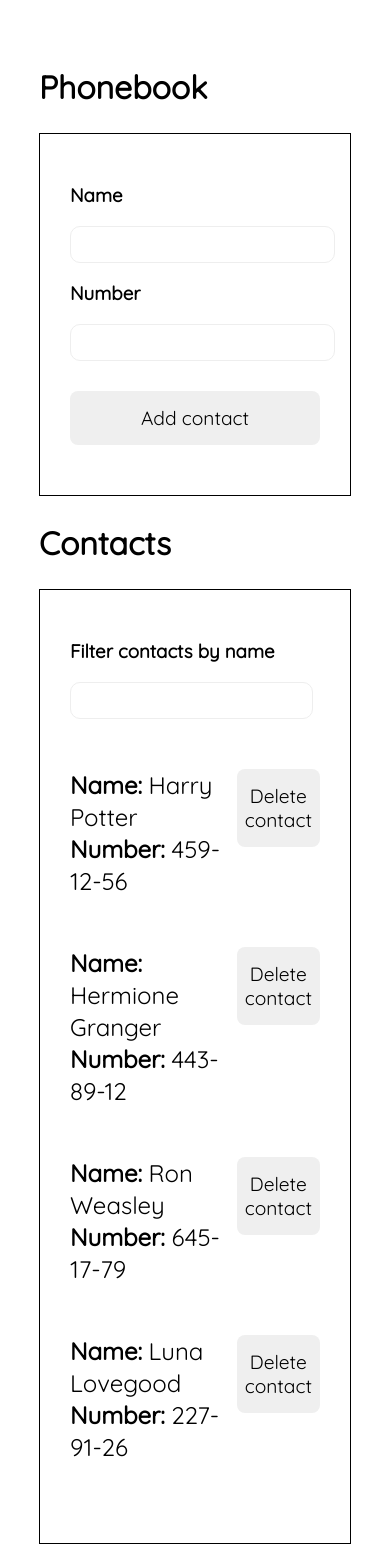
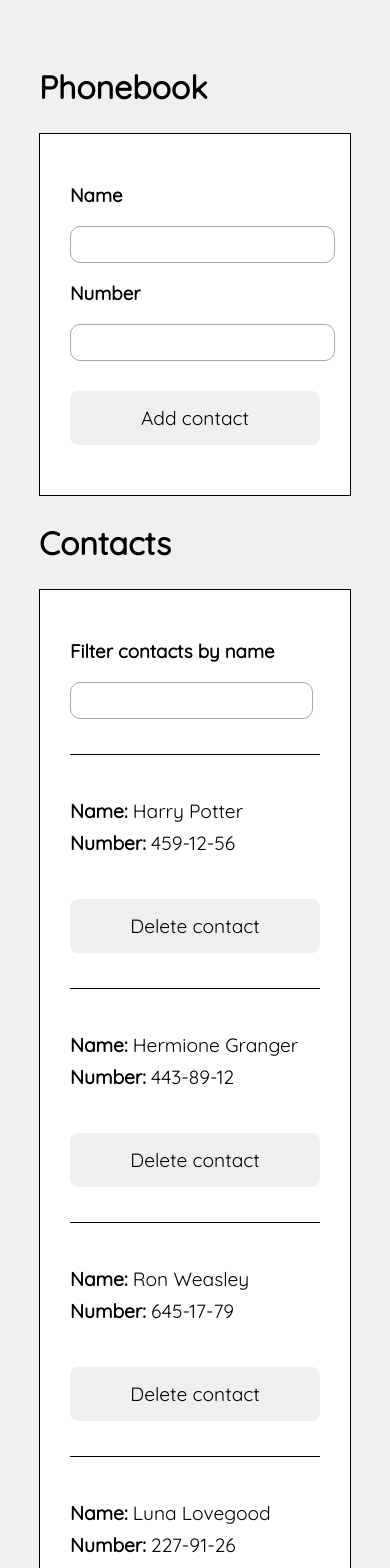
Before and after one commit to Zuza29/goit-react-hw-02-phonebook, a React (Create React App) app: page / in a window 390 px wide. Shown: the top 1568 px of the page. Built offline with nearby package versions, Linux system fonts and the light colour scheme.

Commit message:
Refactor

```diff
--- a/package.json
+++ b/package.json
@@ -8,6 +8,7 @@
     "@testing-library/react": "^12.1.4",
     "@testing-library/user-event": "^13.5.0",
     "nanoid": "^4.0.1",
+    "notiflix": "^3.2.6",
     "react": "^18.1.0",
     "react-dom": "^18.1.0",
     "react-scripts": "^5.0.1",
--- a/src/components/App.jsx
+++ b/src/components/App.jsx
@@ -6,6 +6,7 @@ import { Section } from './Section/Section';
 import { Notification } from './Notification/Notification';
 import { ContactList } from './ContactList/ContactList';
 import { Filter } from './Filter/Filter';
+import { Notify } from 'notiflix';
 
 export class App extends Component {
   state = {
@@ -44,12 +45,25 @@ export class App extends Component {
       number: this.state.number,
       id: nanoid(),
     };
-    this.setState({
-      contacts: [...this.state.contacts, user],
-      name: '',
-      number: '',
-    });
-    console.log(this.state);
+
+    let contactExists = false;
+
+    this.state.contacts.forEach(contact => {
+      if (contact.name.toLowerCase() === user.name.toLowerCase()) {
+        Notify.info(`${contact.name} is already in the Phonebook.`);
+        contactExists = true;
+      }
+    })
+      this.setState({
+        name: '',
+        number: '',
+      });
+
+    if (!contactExists) {
+      this.setState({
+        contacts: [...this.state.contacts, user],
+      });
+    }
   };
 
   deleteContact = id => {
--- a/src/components/Button/Button.jsx
+++ b/src/components/Button/Button.jsx
@@ -1,4 +1,5 @@
 import css from './Button.module.css';
+import PropTypes from 'prop-types';
 
 export const Button = props => {
   const { name, onClick } = props;
@@ -9,3 +10,8 @@ export const Button = props => {
     </button>
   );
 };
+
+Button.propTypes = {
+  name: PropTypes.string,
+  onClick: PropTypes.func,
+}
--- a/src/components/ContactList/ContactList.jsx
+++ b/src/components/ContactList/ContactList.jsx
@@ -1,6 +1,7 @@
 import { Component } from 'react';
 import css from '../ContactList/ContactList.module.css';
 import cssButton from '../Button/Button.module.css';
+import PropTypes from 'prop-types';
 
 export class ContactList extends Component {
   render() {
@@ -30,3 +31,8 @@ export class ContactList extends Component {
     );
   }
 }
+
+ContactList.propTypes = {
+  contacts: PropTypes.array,
+  deleteContact: PropTypes.func,
+}
--- a/src/components/ContactList/ContactList.module.css
+++ b/src/components/ContactList/ContactList.module.css
@@ -21,3 +21,19 @@
   width: 100%;
   font-size: 1.2rem;
 }
+
+
+@media screen and (max-width: 630px) {
+  .contactListItem {
+    display: flex;
+    flex-direction: column;
+    font-size: 1.2rem;
+    padding-top: 40px;
+    margin: 35px 0;
+    border-top: 1px solid black;
+  }
+
+  .column2 > button {
+  margin-top: 40px;
+}
+}
--- a/src/components/Filter/Filter.jsx
+++ b/src/components/Filter/Filter.jsx
@@ -1,5 +1,6 @@
 import { Component } from 'react';
 import css from '../Input/Input.module.css';
+import PropTypes from 'prop-types';
 
 export class Filter extends Component {
   render() {
@@ -19,3 +20,8 @@ export class Filter extends Component {
     );
   }
 }
+
+Filter.propTypes = {
+  onChange: PropTypes.func,
+  filteredContacts: PropTypes.array,
+}
--- a/src/components/Input/Input.module.css
+++ b/src/components/Input/Input.module.css
@@ -4,7 +4,7 @@
   margin:10px 0;
   padding:10px;
   border-radius:10px;
-  border: 1px solid #eee;
+  border: 1px solid darkgray;
   transition: .3s border-color;
 }
 
--- a/src/components/Section/Section.module.css
+++ b/src/components/Section/Section.module.css
@@ -1,6 +1,7 @@
 .sectionWrapper {
     border: 1px solid black;
     padding: 30px;
+    background-color: #fff;
 }
 
 .title {
--- a/src/index.css
+++ b/src/index.css
@@ -8,6 +8,7 @@ body {
     sans-serif;
   -webkit-font-smoothing: antialiased;
   -moz-osx-font-smoothing: grayscale;
+  background-color: #f0f0f0;
 }
 
 code {
```
Also changed, not shown: src/components/Input/Input.jsx (+9 -0 lines), src/components/Section/Section.jsx (+6 -1 lines), 1 other file (tests, documents, lock files or other folders).
